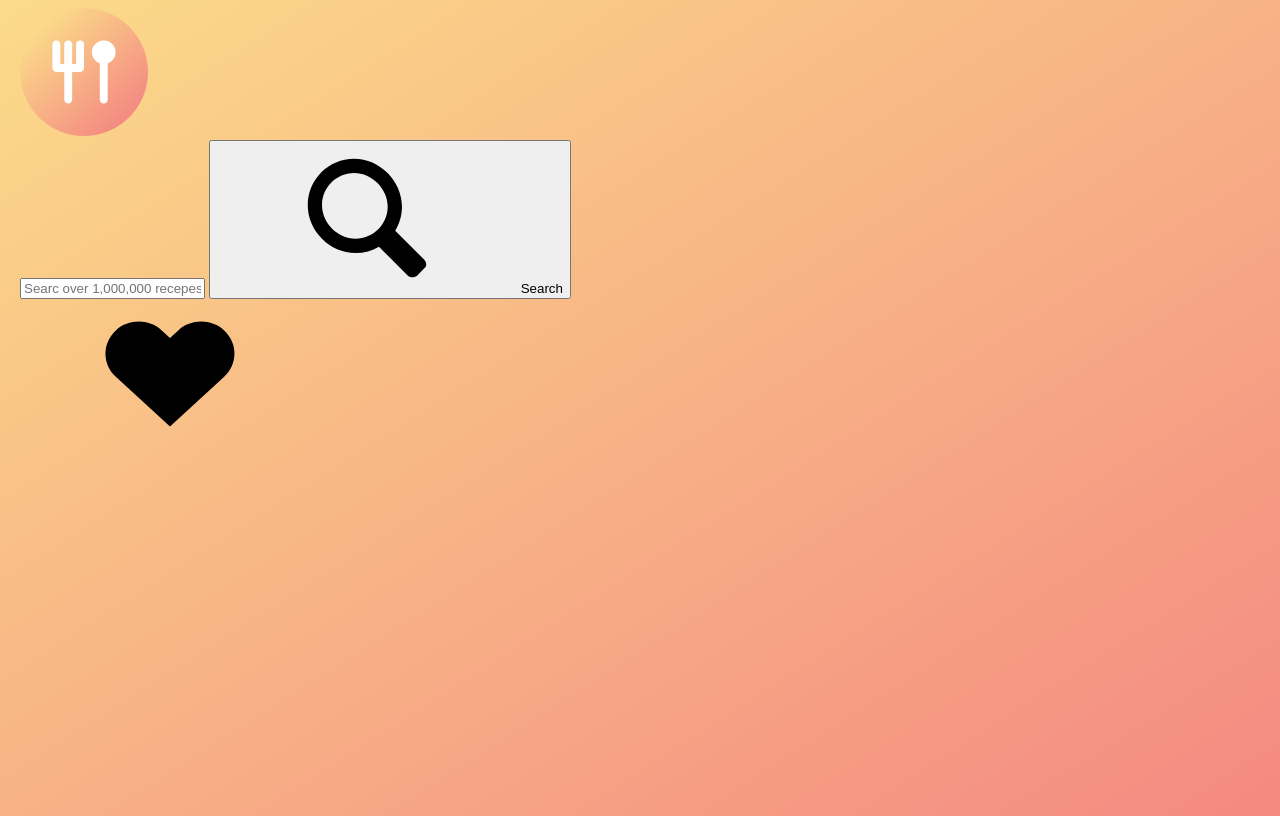
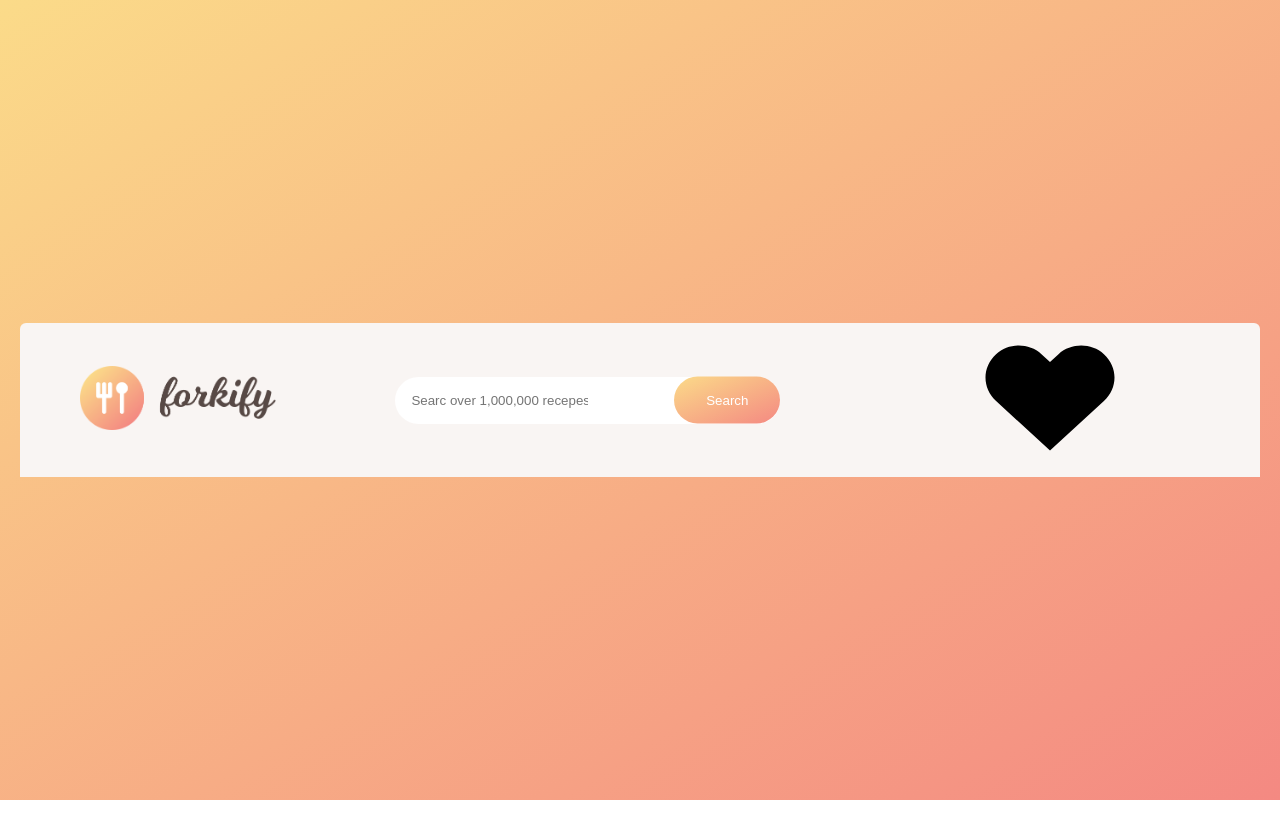
Before and after one commit to milosostojic95/forkify, a website built with webpack: page src/index.html in a window 1280 px wide. Built offline with nearby package versions, Linux system fonts and the light colour scheme.

Commit message:
Added header section

```diff
--- a/src/index.html
+++ b/src/index.html
@@ -11,13 +11,11 @@
       <div class="forkify-wrapper">
         <header class="header">
           <div class="logo-img">
-            <img src="./images/favicon.png" alt="">
+            <img src="./images/logo.png" alt="">
+          </div>
           <form class="search-form">
             <input type="text" class="search-field" placeholder="Searc over 1,000,000 recepes...">
             <button class="btn btn-search">
-                <svg class="search__icon">
-                  <use href="./images/icons.svg#icon-magnifying-glass"></use>
-                </svg>
               <span>Search</span>
             </button>
           </form>
@@ -26,7 +24,6 @@
               <svg class="likes-icon">
                 <use href="./images/icons.svg#icon-heart"></use>
               </svg>
-            </div>
             </div>
           </div>
         </header>
--- a/src/sass/base/_base.scss
+++ b/src/sass/base/_base.scss
@@ -1,11 +1,23 @@
+* {
+  margin: 0;
+  padding: 0;
+  box-sizing: border-box;
+}
+
 body {
   background: linear-gradient(to right bottom, #FBDB89, #F48982);
   background-size: cover;
   background-repeat: no-repeat;
   min-height: 100vh;
+  display: flex;
+  justify-content: center;
+  align-items: center;
 }
 
 .row {
   max-width: 1240px;
   margin: 0 auto;
 }
+.forkify {
+  width: 100%;
+}
--- a/src/sass/base/_variables.scss
+++ b/src/sass/base/_variables.scss
@@ -0,0 +1,4 @@
+$headerBg: #f9f5f3;
+$inputBg: #ffff;
+
+$btnColor: #fff;
--- /dev/null
+++ b/src/sass/components/_buttons.scss
@@ -0,0 +1,16 @@
+.btn-search {
+  position: absolute;
+  top: 50%;
+  transform: translateY(-50%);
+  right: 0;
+  border-radius: 30px;
+  background: linear-gradient(to right bottom, #FBDB89, #F48982);
+  padding: 1rem 2rem;
+  border: none;
+  color: $btnColor;
+
+  .search-icon {
+
+
+  }
+}
--- a/src/sass/main.scss
+++ b/src/sass/main.scss
@@ -1,3 +1,9 @@
 // base scss
 @import './base/variables';
 @import './base/base';
+
+//comnponents
+@import './components/buttons';
+
+//sections
+@import './sections/header';
--- /dev/null
+++ b/src/sass/sections/_header.scss
@@ -0,0 +1,35 @@
+.header {
+  background-color: $headerBg;
+  width: 100%;
+  display: flex;
+  align-items: center;
+  justify-content: space-around;
+  border-top-left-radius: 6px;
+  border-top-right-radius: 6px;
+
+  .logo-img {
+
+    img {
+      height: 4rem;
+    }
+  }
+
+  .search-form {
+    position: relative;
+
+    input {
+      border-radius: 30px;
+      background: $inputBg;
+      border: none;
+      padding: 1rem 12rem 1rem 1rem;
+
+      &:focus {
+        outline: none;
+      }
+    }
+  }
+
+  .likes {
+
+  }
+}
```
Also changed, not shown: src/images/logo.png (added). Lines whose indentation alone changed are shown as unchanged.
